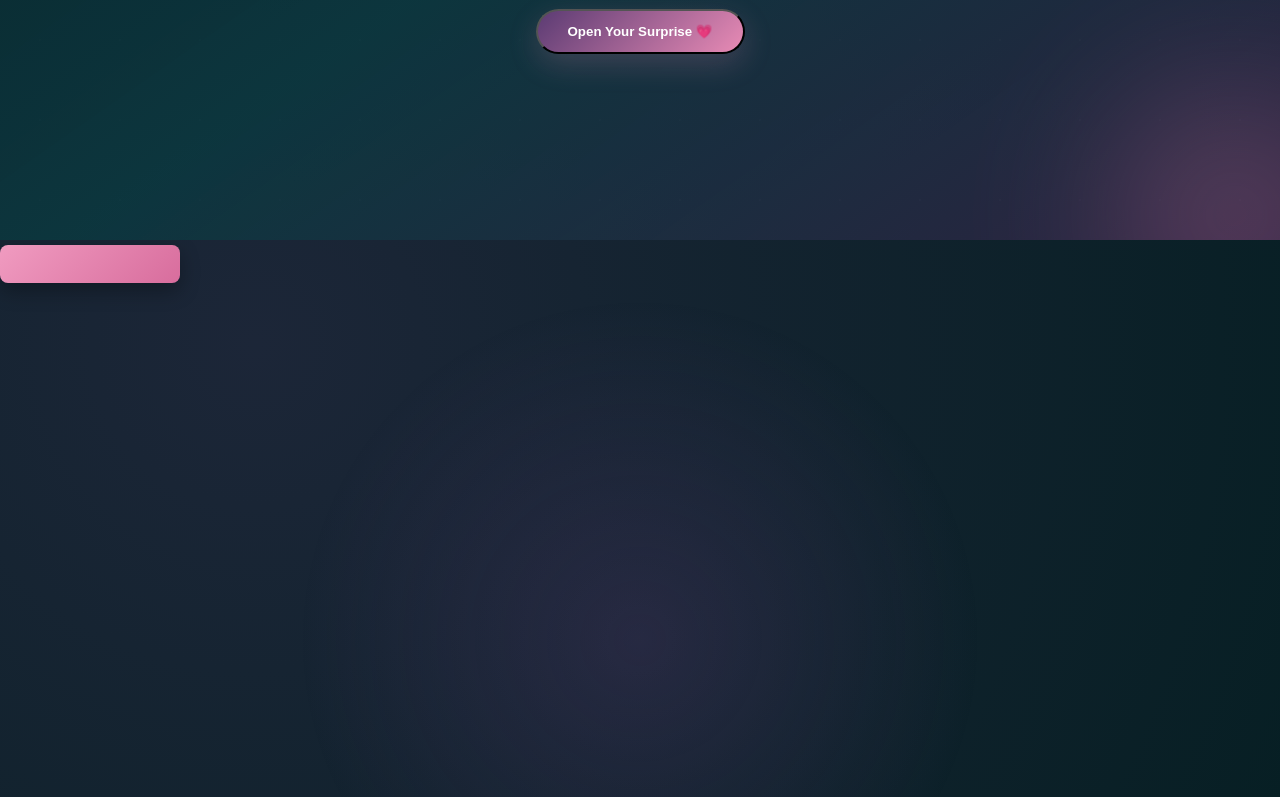
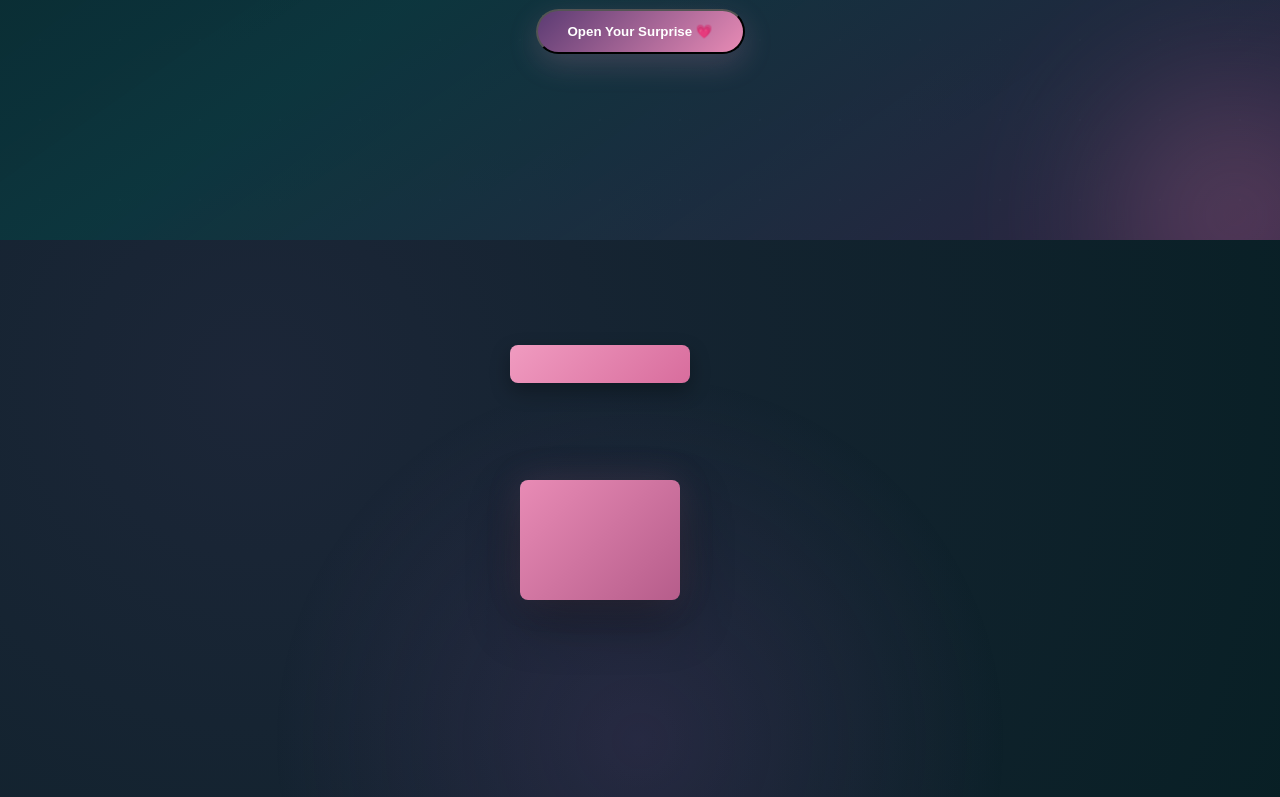
Before and after one commit to jiaaxe-ship-it/rola-birthday-gift, a plain HTML site: page index.html in a window 1280 px wide. Shown: the part 560-1357 px from the top of the page. Drawn offline with Linux system fonts and the light colour scheme.

Commit message:
Update index.html

```diff
--- a/index.html
+++ b/index.html
@@ -30,7 +30,7 @@
 
 <section id="surprise" class="surprise-section">
 
-  <div class="gift-container" id="gift">
+  <div class="gift-scene" id="gift">
 
     <div class="gift-box">
       <div class="gift-ribbon-vertical"></div>
```
